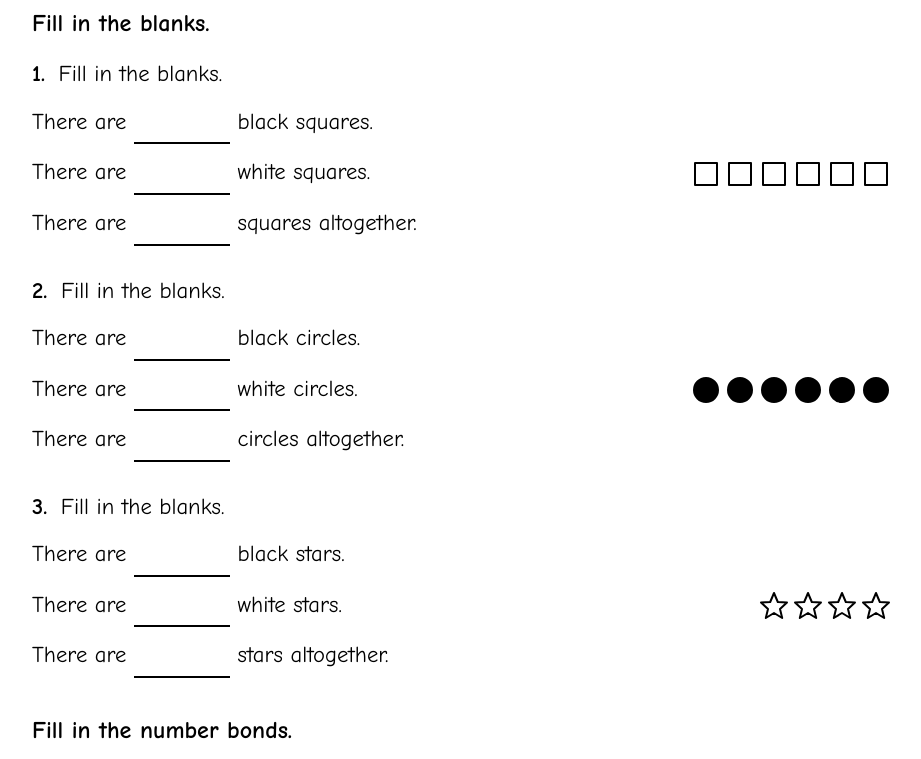
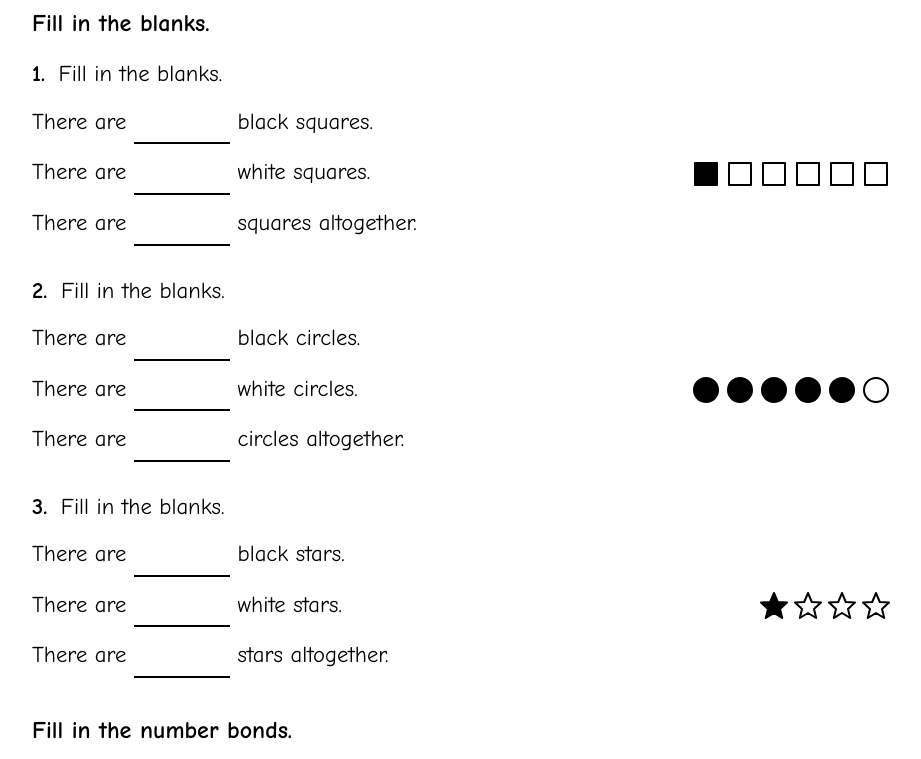
Before and after one commit to cheokjiade/maths, a plain HTML site: page addition.html in a window 1280 px wide. Shown: the part 839-1598 px from the top of the page, without its empty margins (178-1099 px from the left). Drawn offline with Linux system fonts and the light colour scheme.

Commit message:
Addition: keep 0 addends out of pictured/story problems
Picture equations, subsets, word problems, and missing-addend questions now
always use addends >= 1 (no "0 black circles", "There are 0 pencils", or empty
object groups). Bare equations, "a and b make", number bonds, and match chips
still allow +0 as the unit intends.

```diff
--- a/addition.html
+++ b/addition.html
@@ -229,6 +229,9 @@ function pickAB(minTotal){
   if(cfg.zero) a=randInt(0,total); else a=randInt(1,total-1);
   return {a:a, b:total-a, sum:total};
 }
+// both addends >= 1 — used for pictured/story problems so we never show an
+// empty object group or phrasing like "0 black circles" / "There are 0 pencils".
+function pickABpos(){ const total=randInt(2,MAXSUM); const a=randInt(1,total-1); return {a:a, b:total-a, sum:total}; }
 function pickABdistinct(){
   for(let i=0;i<12;i++){ const t=randInt(2,MAXSUM); const a=randInt(1,t-1); const b=t-a; if(a!==b) return {a,b,sum:t}; }
   const t=randInt(2,MAXSUM); const a=randInt(1,t-1); return {a,b:t-a,sum:t};
@@ -258,12 +261,12 @@ function qBond(i){
 }
 
 function qPic(i){
-  const {a,b,sum}=pickAB(); const n=pickNoun();
+  const {a,b,sum}=pickABpos(); const n=pickNoun();
   return '<div class="item"><div class="qwrap"><span class="eq"><span class="label">'+i+'.</span> '+a+' + '+b+' = '+ansIn(sum)+'</span>'+twoGroups(n.cp,a,b)+'</div></div>';
 }
 
 function qSubset(i){
-  const {a,b,sum}=pickAB(); const kind=pickList(Object.keys(SHAPES)); const many=SHAPES[kind].many;
+  const {a,b,sum}=pickABpos(); const kind=pickList(Object.keys(SHAPES)); const many=SHAPES[kind].many;
   let row='<div class="shape-row">'; for(let k=0;k<a;k++) row+=shapeSVG(kind,true); for(let k=0;k<b;k++) row+=shapeSVG(kind,false); row+='</div>';
   return '<div class="item"><span class="label">'+i+'.</span> Fill in the blanks.'
     +'<div class="qwrap"><div>'
@@ -274,7 +277,7 @@ function qSubset(i){
 }
 
 function qWord(i){
-  const {a,b,sum}=pickAB(); const n=pickNoun(); const variant=pickList(['given','addmore','boxed','allblank']);
+  const {a,b,sum}=pickABpos(); const n=pickNoun(); const variant=pickList(['given','addmore','boxed','allblank']);
   let lines, eq;
   if(variant==='given'){ lines='How many '+n.many+' are there altogether?'; eq='<span class="eq">'+a+' + '+b+' = '+ansIn(sum)+'</span>'; }
   else if(variant==='addmore'){ lines='There are '+a+' '+n.many+'. Add '+b+' more '+(b===1?n.one:n.many)+'.'; eq='<span class="eq">'+a+' + '+b+' = '+ansIn(sum)+'</span>'; }
@@ -296,7 +299,7 @@ function qCommute(i){
 }
 
 function qMissing(i){
-  const {a,b,sum}=pickAB(); const n=pickNoun();
+  const {a,b,sum}=pickABpos(); const n=pickNoun();
   return '<div class="item"><div class="qwrap"><span class="eq"><span class="label">'+i+'.</span> '+ansIn(a)+' + '+ansIn(b)+' = '+sum+'</span>'+twoGroups(n.cp,a,b)+'</div></div>';
 }
 
```
